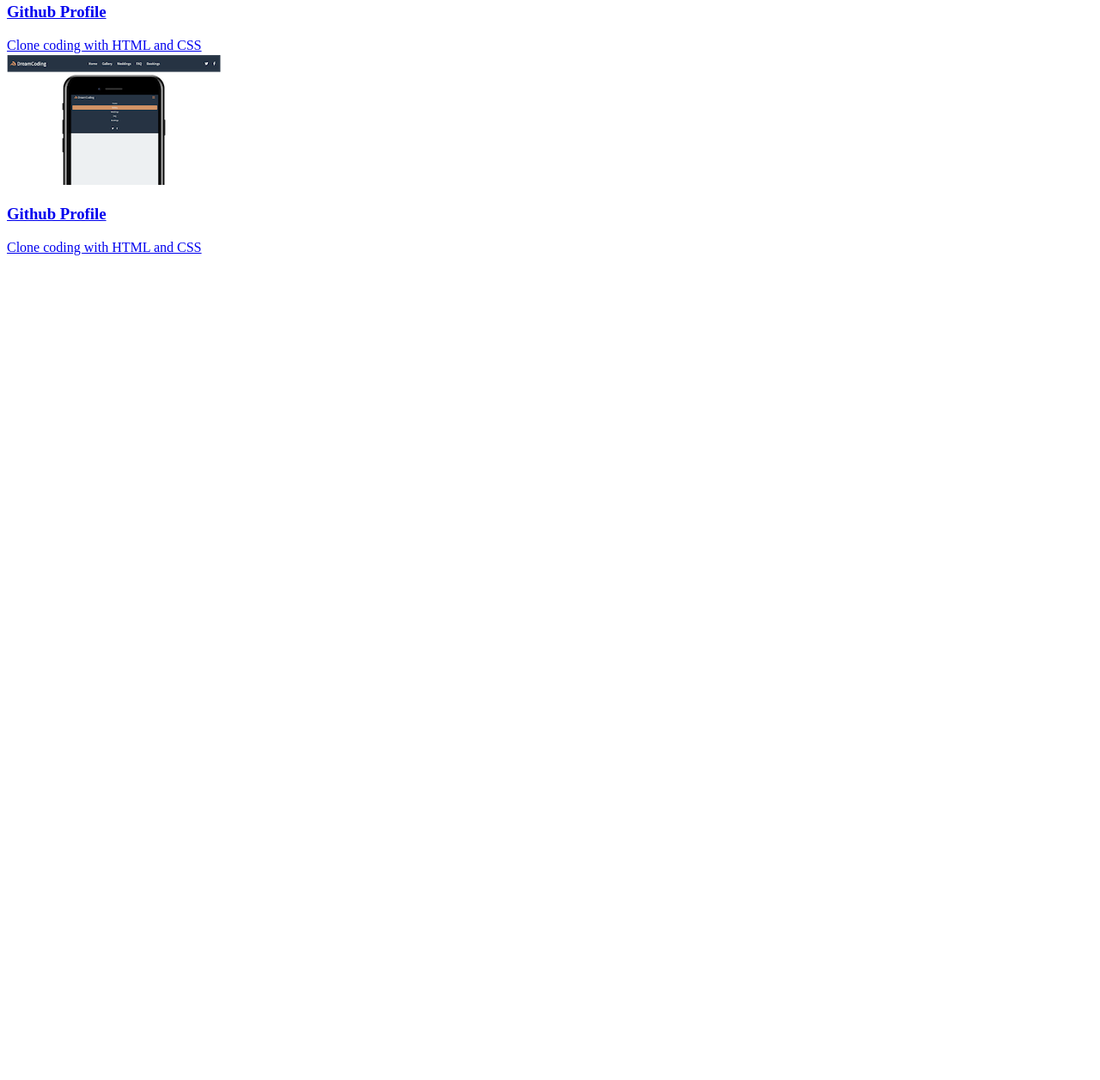
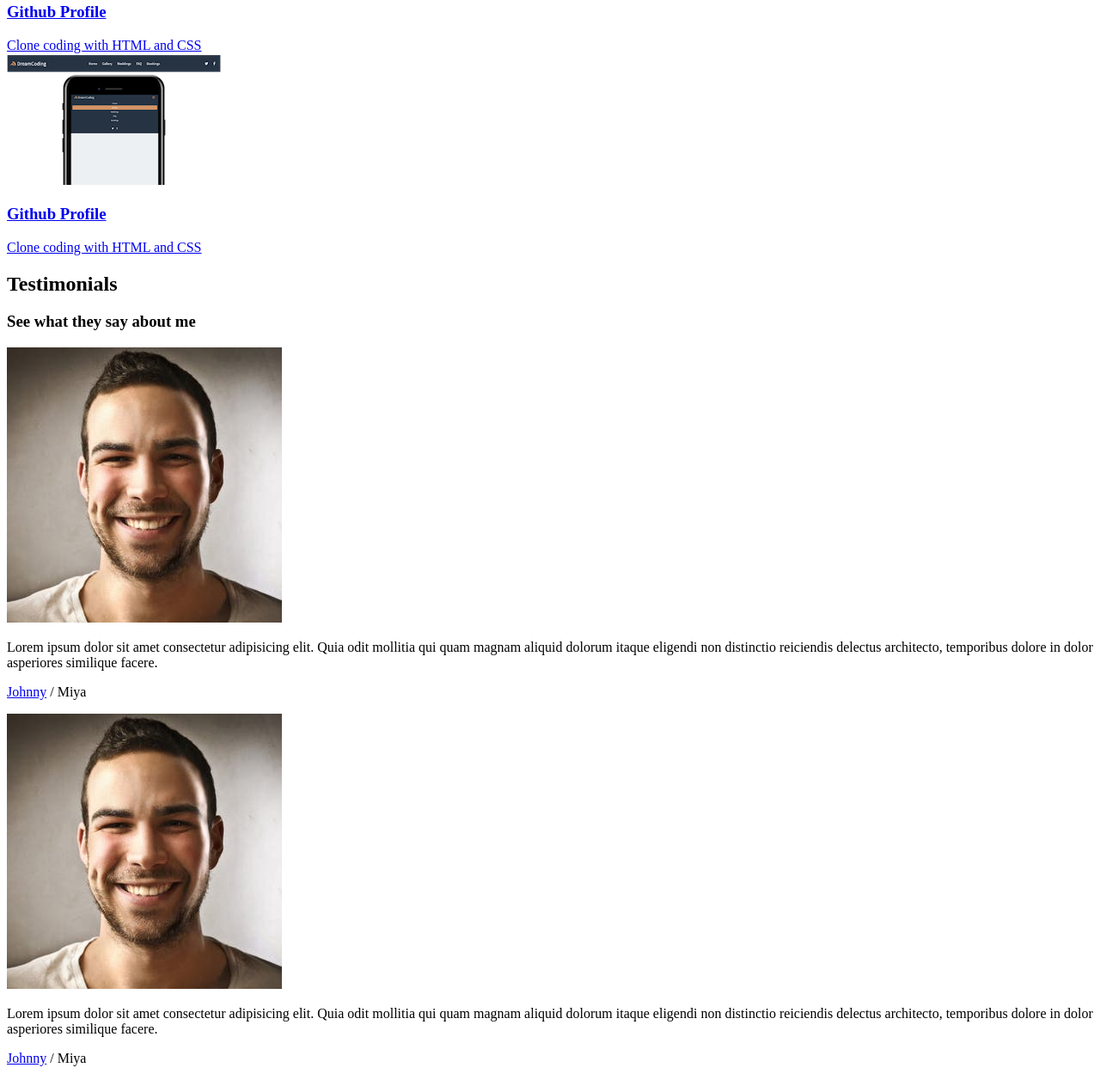
Before and after one commit to JohnnyKnon/clone-coding, a plain HTML site: page index.html in a window 1280 px wide. Shown: the part 4121-5377 px from the top of the page at 86% size. Before the commit the page ends 4426 px from the top, so only its background shows below. Drawn offline with Linux system fonts and the light colour scheme.

Commit message:
HTML:Testimonials

```diff
--- a/index.html
+++ b/index.html
@@ -222,7 +222,26 @@
         </div>
     </section>
     <!-- Testimonials -->
-    <section id="testimonials"></section>
+    <section id="testimonials">
+        <h1>Testimonials</h1>
+        <h3>See what they say about me</h3>
+        <div class="testimonials">
+            <div class="testimonial">
+                <img src="imgs/testimonials/People.jpg" alt="People" class="testimonial__avatar" />
+                <div class="testimonial__speech-bubble">
+                    <p>Lorem ipsum dolor sit amet consectetur adipisicing elit. Quia odit mollitia qui quam magnam aliquid dolorum itaque eligendi non distinctio reiciendis delectus architecto, temporibus dolore in dolor asperiores similique facere.</p>
+                    <p class="name"><a href="#">Johnny</a> / Miya</p>
+                </div>
+            </div>
+            <div class="testimonial">
+                <img src="imgs/testimonials/People.jpg" alt="People" class="testimonial__avatar" />
+                <div class="testimonial__speech-bubble">
+                    <p>Lorem ipsum dolor sit amet consectetur adipisicing elit. Quia odit mollitia qui quam magnam aliquid dolorum itaque eligendi non distinctio reiciendis delectus architecto, temporibus dolore in dolor asperiores similique facere.</p>
+                    <p class="name"><a href="#">Johnny</a> / Miya</p>
+                </div>
+            </div>
+        </div>
+    </section>
     <!-- Contact -->
     <section id="contact"></section>
 </div>
```
Also changed, not shown: imgs/testimonials/People.jpg (added).
